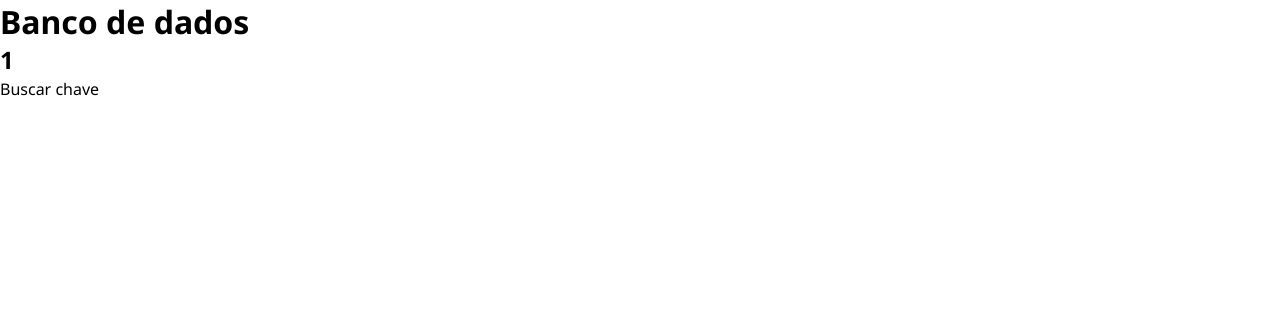
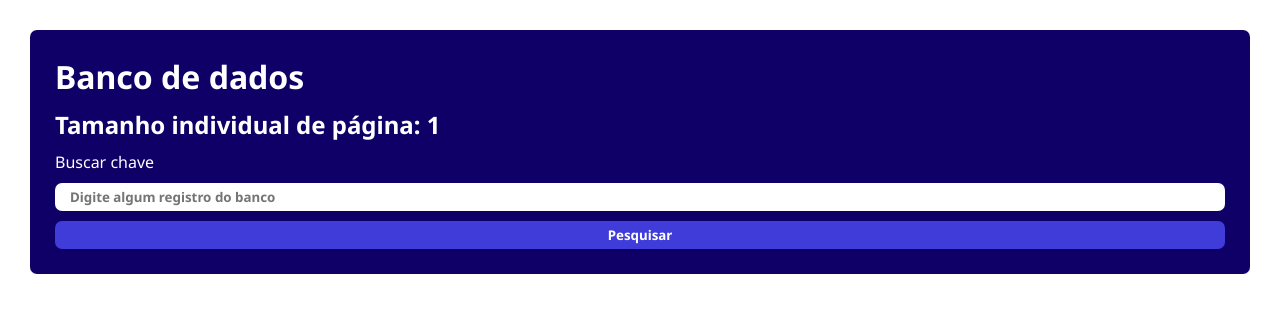
Before and after one commit to PauloUbirajara/static-hash-index-Front, a React (Create React App) app in the folder db-front/: page /database/1 in a window 1280 px wide. Shown: the top 312 px of the page. Built offline with nearby package versions, Linux system fonts and the light colour scheme.

Commit message:
create temporary html in Database component

```diff
--- a/db-front/src/components/Database/DatabaseComponent.tsx
+++ b/db-front/src/components/Database/DatabaseComponent.tsx
@@ -1,17 +1,46 @@
 import { useParams } from 'react-router-dom'
+import styled from 'styled-components'
+
+
+import Button from '../Button/ButtonComponent'
+
+
+const DatabaseContainer = styled.div`
+    margin: 30px;
+    padding: 25px;
+
+    display: flex;
+    flex-direction: column;
+    align-items: stretch;
+    gap: 10px;
+
+    background: var(--primary-color);
+    color: var(--foreground-color);
+    border-radius: var(--border-radius);
+  `
 
 
 const DatabaseComponent = () => {
   const { pageSize } = useParams()
+
   return <>
-    <div className="database">
+    <DatabaseContainer>
       <h1>Banco de dados</h1>
-      <h2>{pageSize}</h2>
-      <div className="database-pages"></div>
+
+      <h2>Tamanho individual de página: {pageSize}</h2>
+
       <label htmlFor="key-input">Buscar chave</label>
-      <input type="text" autoComplete="false" name="key-input" />
-    </div>
+      <input
+        type="text"
+        placeholder="Digite algum registro do banco"
+        autoComplete="false"
+        name="key-input"
+      />
+      <Button text="Pesquisar" onClick={null} />
+
+    </DatabaseContainer>
   </>
 }
 
+
 export default DatabaseComponent
```
